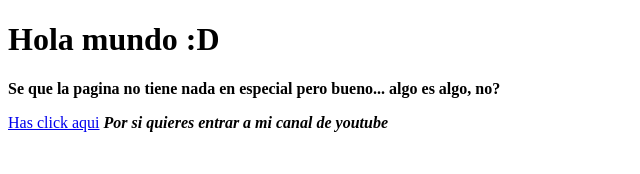
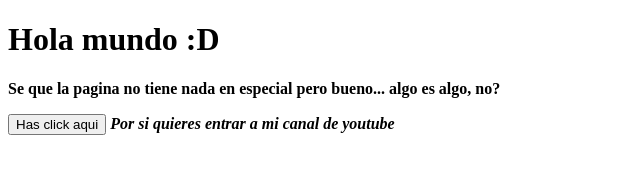
Before and after one commit to 20RAAP01/first_page, a plain HTML site: page index.html in a window 1280 px wide. Shown: the whole page, without its empty margins (0-640 px from the left). Drawn offline with Linux system fonts and the light colour scheme.

Commit message:
Update index.html

```diff
--- a/index.html
+++ b/index.html
@@ -8,7 +8,7 @@
 
 		<p><b>Se que la pagina no tiene nada en especial pero bueno... algo es algo, no?</b></p>
 
-		<a href="https://www.youtube.com/channel/UCNenFhZ-K03J-fPOHEpSYeg">Has click aqui</a>
+		<a href="https://www.youtube.com/channel/UCNenFhZ-K03J-fPOHEpSYeg"><button>Has click aqui</button></a>
 		<i><b> Por si quieres entrar a mi canal de youtube</b></i>
 	</body>
 </html>
```
